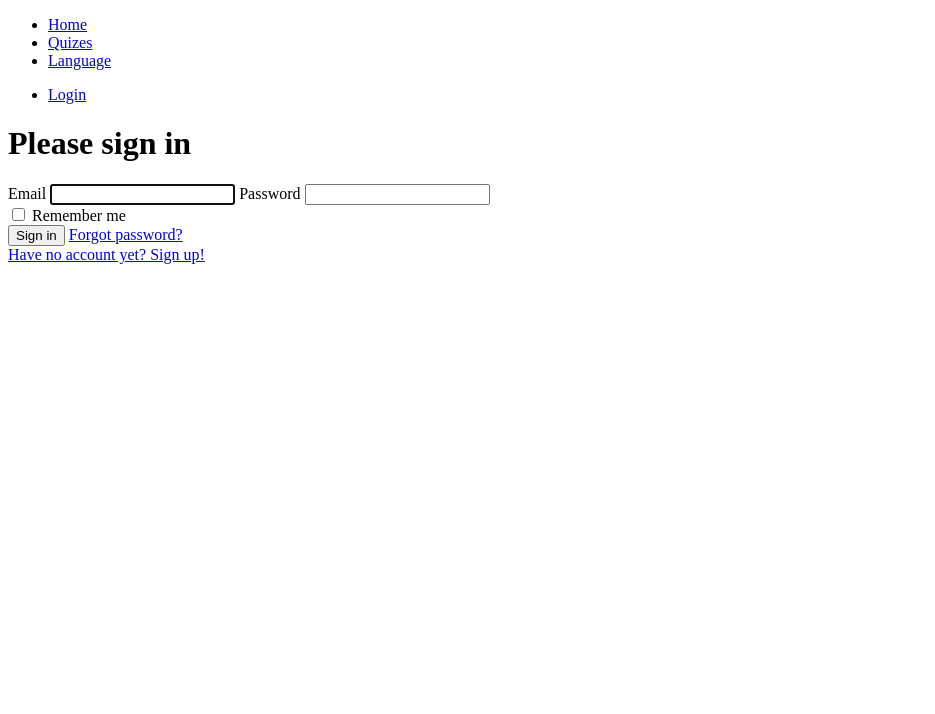
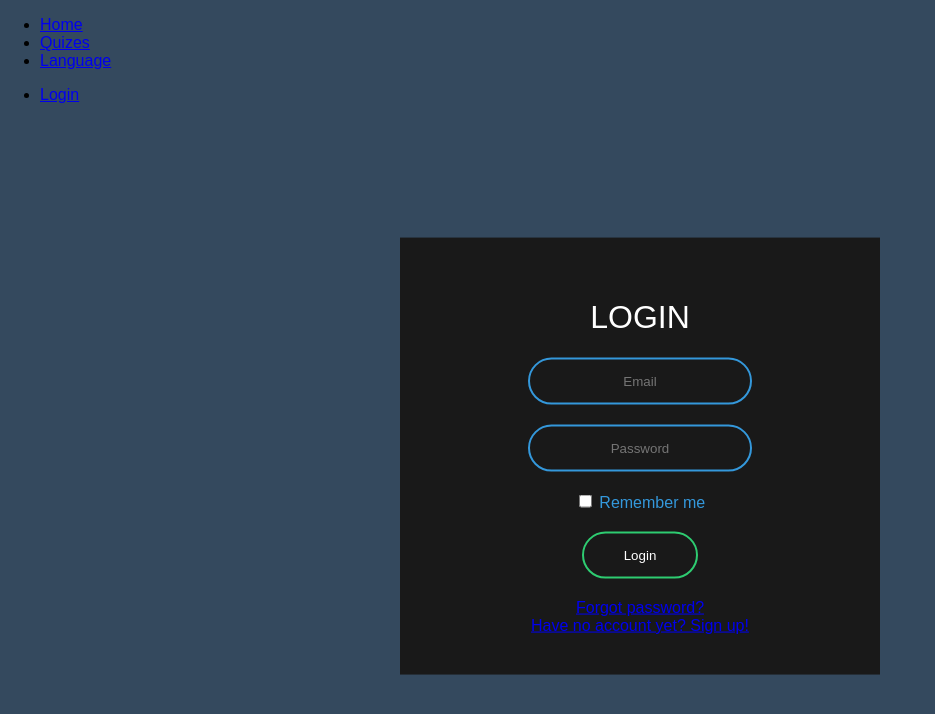
Before and after one commit to bubalehich/Quiz, a Symfony app: template templates/security/login.html.twig in a window 1280 px wide. Shown: the top 714 px of the page, without its empty margins (0-935 px from the left). Run offline with Twig, Linux system fonts and the light colour scheme; the template is opened without the code that fills it, so the values that code supplies are empty; style sheets or scripts are compiled from the project's sources; some libraries are stand-ins or nearby versions.

Commit message:
Add custom form style for login and registrate

```diff
--- /dev/null
+++ b/assets/css/app_login_form.css
@@ -0,0 +1,60 @@
+body{
+    margin: 0;
+    padding: 0;
+    font-family: sans-serif;
+    background: #34495e;
+}
+.box{
+    width: 400px;
+    padding: 40px;
+    position: absolute;
+    top: 57%;
+    left: 50%;
+    transform: translate(-50%,-50%);
+    background: #191919;
+    text-align: center;
+}
+.box h1{
+    color: white;
+    text-transform: uppercase;
+    font-weight: 500;
+}
+.box input[type = "email"],.box input[type = "password"],.box input[type = "text"]{
+    border:0;
+    background: none;
+    display: block;
+    margin: 20px auto;
+    text-align: center;
+    border: 2px solid #3498db;
+    padding: 14px 10px;
+    width: 200px;
+    outline: none;
+    color: white;
+    border-radius: 24px;
+    transition: 0.25s;
+}
+.box input[type = "email"]:focus,.box input[type = "password"]:focus,.box input[type = "text"]:focus{
+    width: 280px;
+    border-color: #2ecc71;
+}
+.box input[type = "submit"]{
+    border:0;
+    background: none;
+    display: block;
+    margin: 20px auto;
+    text-align: center;
+    border: 2px solid #2ecc71;
+    padding: 14px 40px;
+    outline: none;
+    color: white;
+    border-radius: 24px;
+    transition: 0.25s;
+    cursor: pointer;
+}
+.box input[type = "submit"]:hover{
+    background: #2ecc71;
+}
+
+.cb{
+    color: #3498db;
+}
--- a/templates/security/login.html.twig
+++ b/templates/security/login.html.twig
@@ -1,6 +1,10 @@
 {% extends 'base.html.twig' %}
 
 {% block title %}Log in!{% endblock %}
+{% block stylesheets %}
+    {{ parent() }}
+    {{ encore_entry_link_tags('form') }}
+{% endblock %}
 
 {% block body %}
     {% for message in app.flashes('success') %}
@@ -8,38 +12,22 @@
             {{ message }}
         </div>
     {% endfor %}
-    <form method="post">
+    <form class="box" method="post">
         {% if error %}
             <div class="alert alert-danger">{{ error.messageKey|trans(error.messageData, 'security') }}</div>
         {% endif %}
 
-        {% if app.user %}
-            <div class="mb-3">
-                You are logged in as {{ app.user.username }}, <a href="{{ path('app_logout') }}">Logout</a>
-            </div>
-        {% endif %}
-
-        <h1 class="h3 mb-3 font-weight-normal">Please sign in</h1>
-        <label for="inputEmail">Email</label>
-        <input type="email" value="{{ last_username }}" name="email" id="inputEmail" class="form-control" required
-               autofocus>
-        <label for="inputPassword">Password</label>
-        <input type="password" name="password" id="inputPassword" class="form-control" required>
-
+        <h1>Login</h1>
+        <input type="email" value="{{ last_username }}" name="email" id="inputEmail" placeholder="Email" required>
+        <input type="password" name="password" id="inputPassword" placeholder="Password" required>
         <input type="hidden" name="_csrf_token"
                value="{{ csrf_token('authenticate') }}">
+        <div class="cb">
+            <input type="checkbox" name="_remember_me"> Remember me
+        </div>
+        <input type="submit" name="" value="Login">
 
-        <div class="checkbox mb-3">
-            <label>
-                <input type="checkbox" name="_remember_me"> Remember me
-            </label>
-        </div>
-
-        <button class="btn btn-lg btn-primary" type="submit">
-            Sign in
-        </button>
-
-        <a href="{{ path('app_forgot_password_request')}}">Forgot password?</a><br>
-        <a href="{{ path('app_register')}}">Have no account yet? Sign up!</a>
+        <a href="{{ path('app_forgot_password_request') }}">Forgot password?</a><br>
+        <a href="{{ path('app_register') }}">Have no account yet? Sign up!</a>
     </form>
 {% endblock %}
--- a/webpack.config.js
+++ b/webpack.config.js
@@ -24,6 +24,7 @@ Encore
      * and one CSS file (e.g. app.css) if your JavaScript imports CSS.
      */
     .addEntry('app', './assets/js/app.js')
+    .addStyleEntry('form', './assets/css/app_login_form.css')
     //.addEntry('page1', './assets/js/page1.js')
     //.addEntry('page2', './assets/js/page2.js')
 
```
Also changed, not shown: templates/registration/register.html.twig (+14 -7 lines), templates/user/profile.html.twig (+16 -6 lines), 1 other file.
